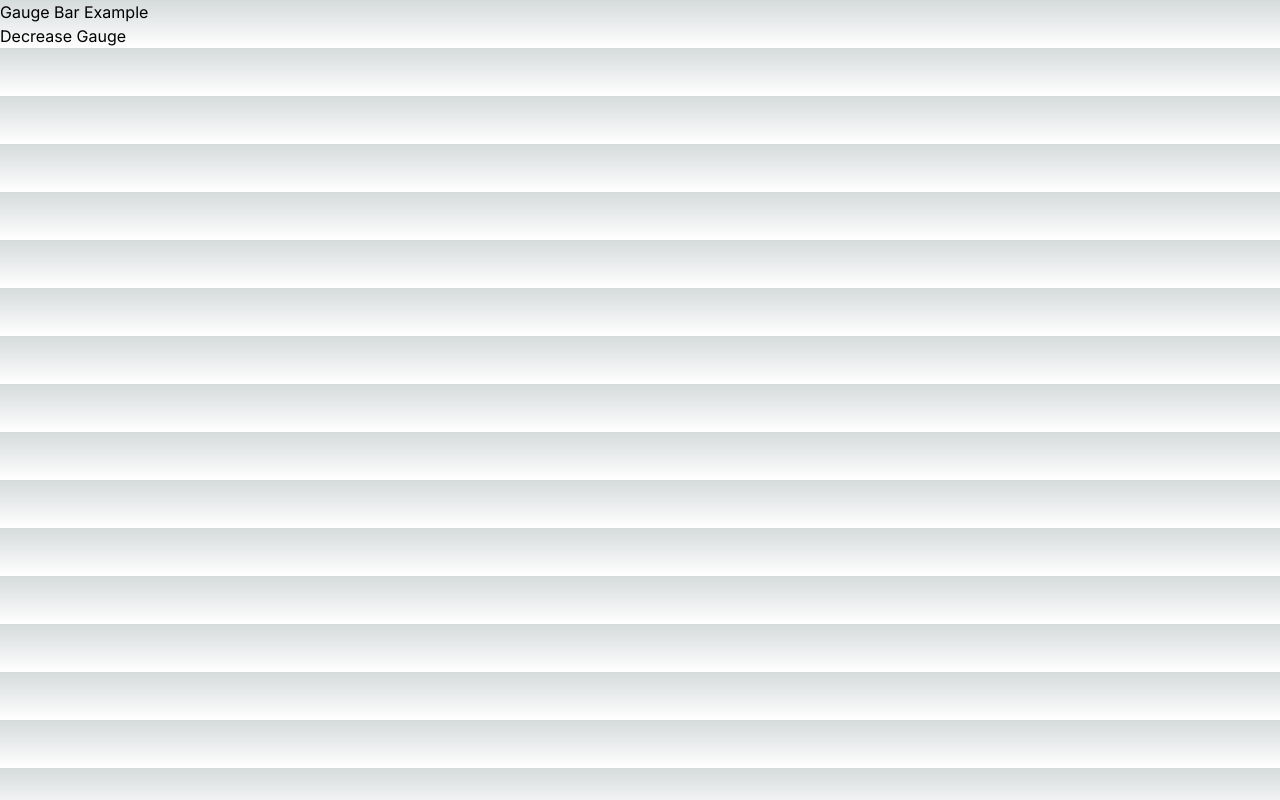
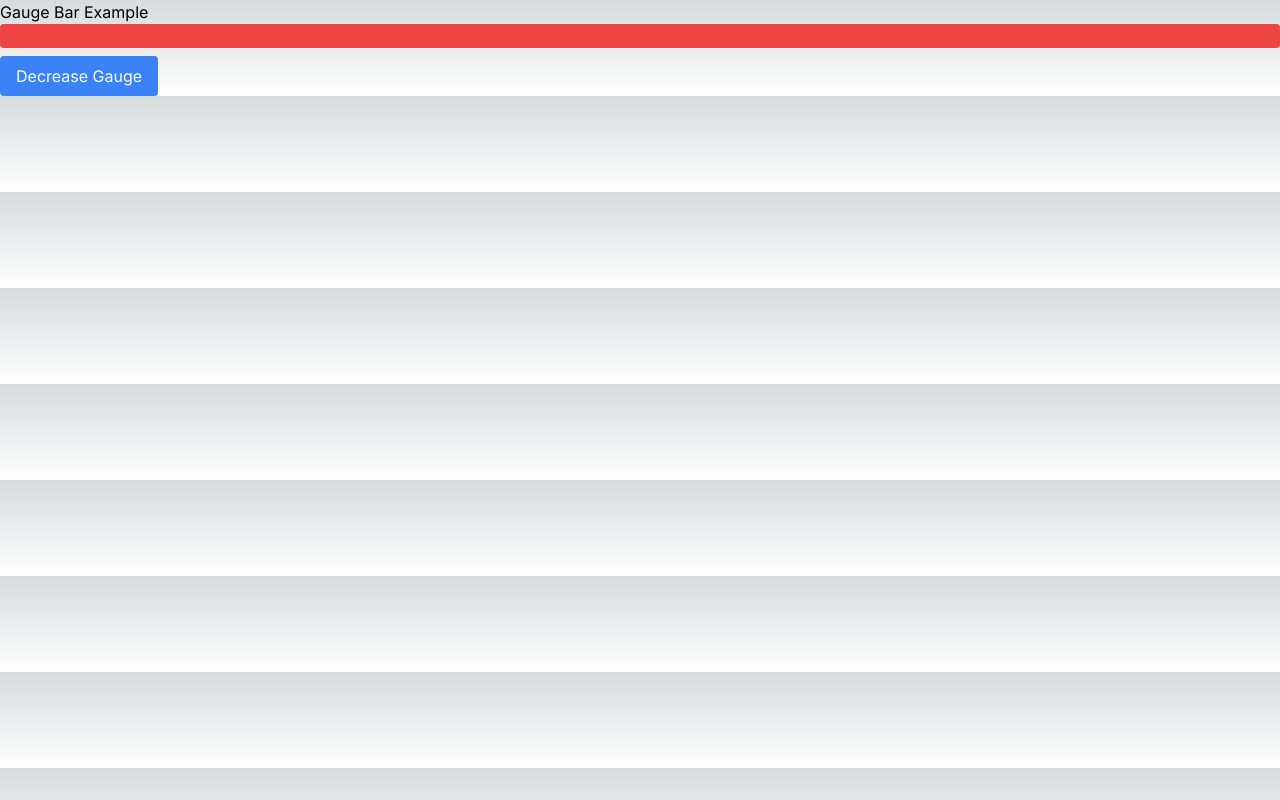
Before and after one commit to Nicknul/Amplify-2, a Next.js app in the folder front/: page / in a window 1280 px wide. Built offline with nearby package versions, Linux system fonts and the light colour scheme.

Commit message:
:sparkles: 정호연 : gauge bar settime

```diff
--- a/front/src/components/GaugeBar.tsx
+++ b/front/src/components/GaugeBar.tsx
@@ -1,5 +1,4 @@
-import React, { useState } from 'react';
-import { gaugeBg, gaugeFill, btn } from '../styles/styles';
+import React, { useState, useEffect } from 'react';
 
 type GaugeBarProps = {
   initialValue: number;
@@ -7,17 +6,42 @@ type GaugeBarProps = {
 
 const GaugeBar: React.FC<GaugeBarProps> = ({ initialValue }) => {
   const [gauge, setGauge] = useState(initialValue);
+  const [isDecreasing, setIsDecreasing] = useState(false);
 
   const decreaseGauge = () => {
+    setIsDecreasing(true);
     setGauge((prev) => Math.max(prev - 3, 0));
   };
 
+  useEffect(() => {
+    const interval = setInterval(() => {
+      if (!isDecreasing && gauge < 100) {
+        setGauge((prev) => Math.min(prev + 1, 100)); // 게이지를 서서히 회복
+      }
+    }, 50); // * 50ms마다 1씩 증가
+
+    return () => clearInterval(interval); // 컴포넌트 언마운트 시 인터벌 정리
+  }, [isDecreasing, gauge]);
+
+  useEffect(() => {
+    if (isDecreasing) {
+      const timer = setTimeout(() => {
+        setIsDecreasing(false); // * 0.5초 후 자동 복구 상태로 전환
+      }, 50);
+
+      return () => clearTimeout(timer); // 이전 타이머 정리
+    }
+  }, [isDecreasing]);
+
   return (
     <div>
-      <div className={gaugeBg}>
-        <div className={gaugeFill} style={{ width: `${gauge}%` }}></div>
+      <div className="w-full h-6 bg-yellow-300 rounded overflow-hidden">
+        <div
+          className="h-full bg-red-500 transition-width duration-300 ease-in-out"
+          style={{ width: `${gauge}%` }}
+        ></div>
       </div>
-      <button onClick={decreaseGauge} className={btn}>
+      <button onClick={decreaseGauge} className="mt-2 px-4 py-2 bg-blue-500 text-white rounded hover:bg-blue-600">
         Decrease Gauge
       </button>
     </div>
```
